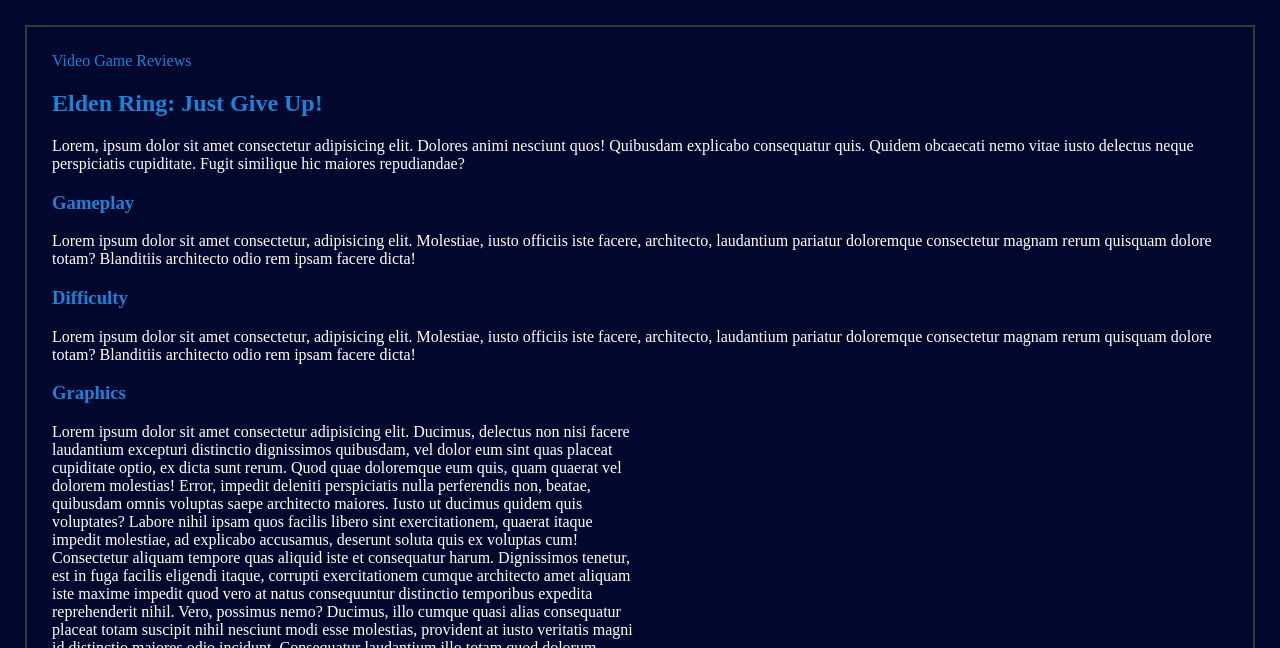
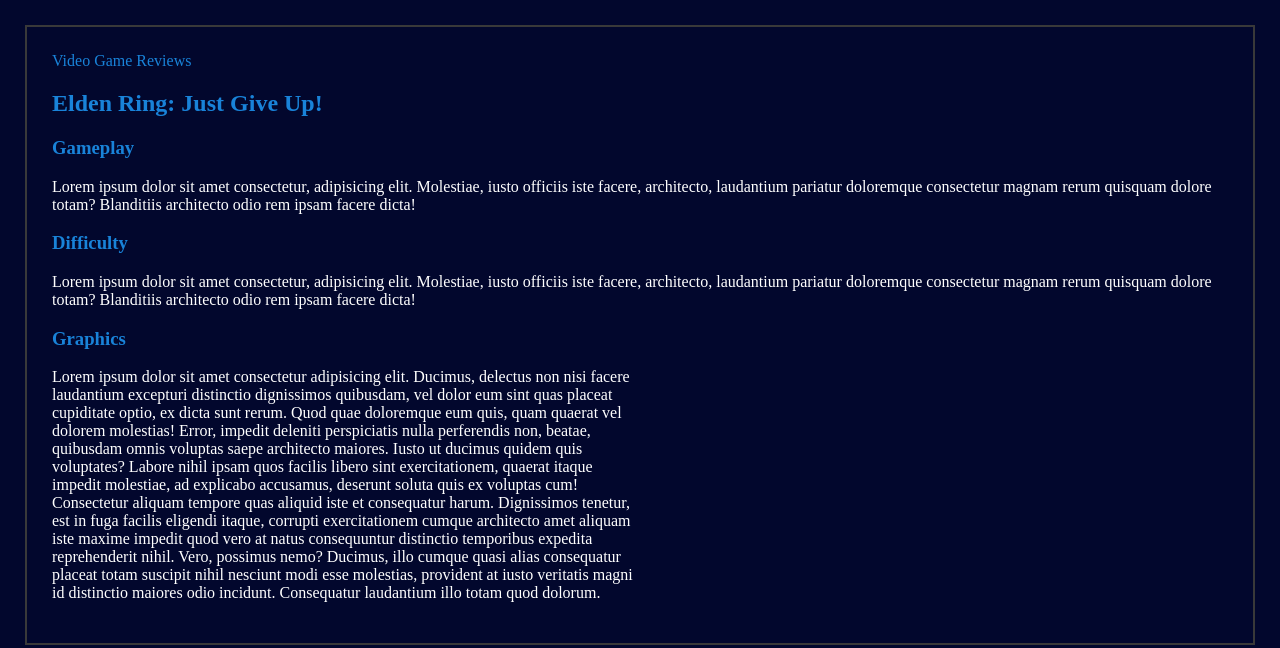
Before and after one commit to Carloskino/webDev1, a plain HTML site: page index.html in a window 1280 px wide. Shown: the top 648 px of the page. Drawn offline with Linux system fonts and the light colour scheme.

Commit message:
Update index.html

```diff
--- a/index.html
+++ b/index.html
@@ -22,7 +22,6 @@
     <h1 class="headings">Video Game Reviews</h1>
     <!-- Elden Ring review starts -->
     <h2 class="headings">Elden Ring: Just Give Up!</h2>
-    <p>Lorem, ipsum dolor sit amet consectetur adipisicing elit. Dolores animi nesciunt quos! Quibusdam explicabo consequatur quis. Quidem obcaecati nemo vitae iusto delectus neque perspiciatis cupiditate. Fugit similique hic maiores repudiandae?</p>
 
     <h3 class="headings">Gameplay</h3>
     <p>Lorem ipsum dolor sit amet consectetur, adipisicing elit. Molestiae, iusto officiis iste facere, architecto, laudantium pariatur doloremque consectetur magnam rerum quisquam dolore totam? Blanditiis architecto odio rem ipsam facere dicta!</p>
```
